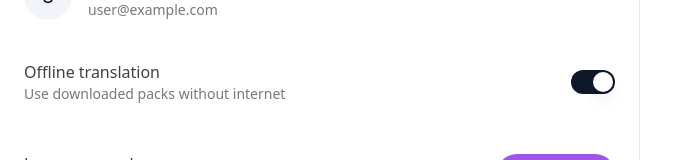
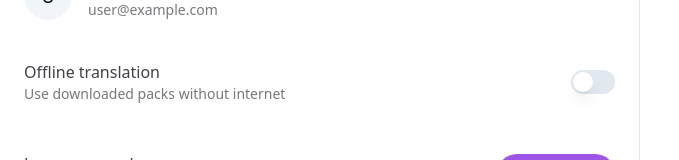
Before and after one commit to spoorthy-n-swamy/language-translation-96, a React (Vite) app: page /more in a window 1280 px wide. Shown: the part 148-308 px from the top of the page, without its empty margins (0-679 px from the left). Built offline with nearby package versions, Linux system fonts and the light colour scheme; a web font is replaced by a local one.

Commit message:
Set offline translation default to off
Set the offline translation toggle button to be off by default.
-edited src/pages/Index.tsx

```diff
--- a/src/pages/More.tsx
+++ b/src/pages/More.tsx
@@ -8,7 +8,7 @@ import { Link } from "react-router-dom";
 
 const More = () => {
   const [open, setOpen] = useState(true);
-  const [offline, setOffline] = useState(true);
+  const [offline, setOffline] = useState(false);
 
   return (
     <main className="min-h-screen bg-background flex flex-col md:flex-row">
```
